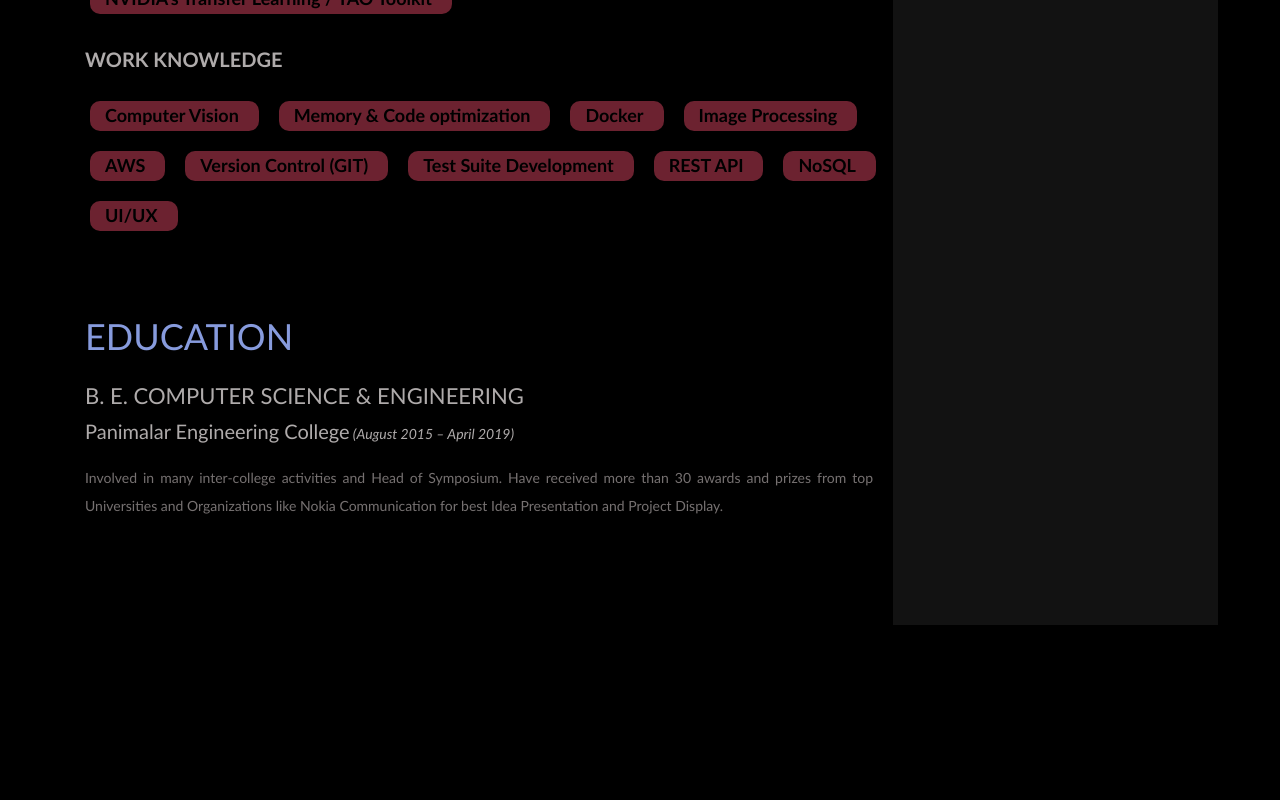
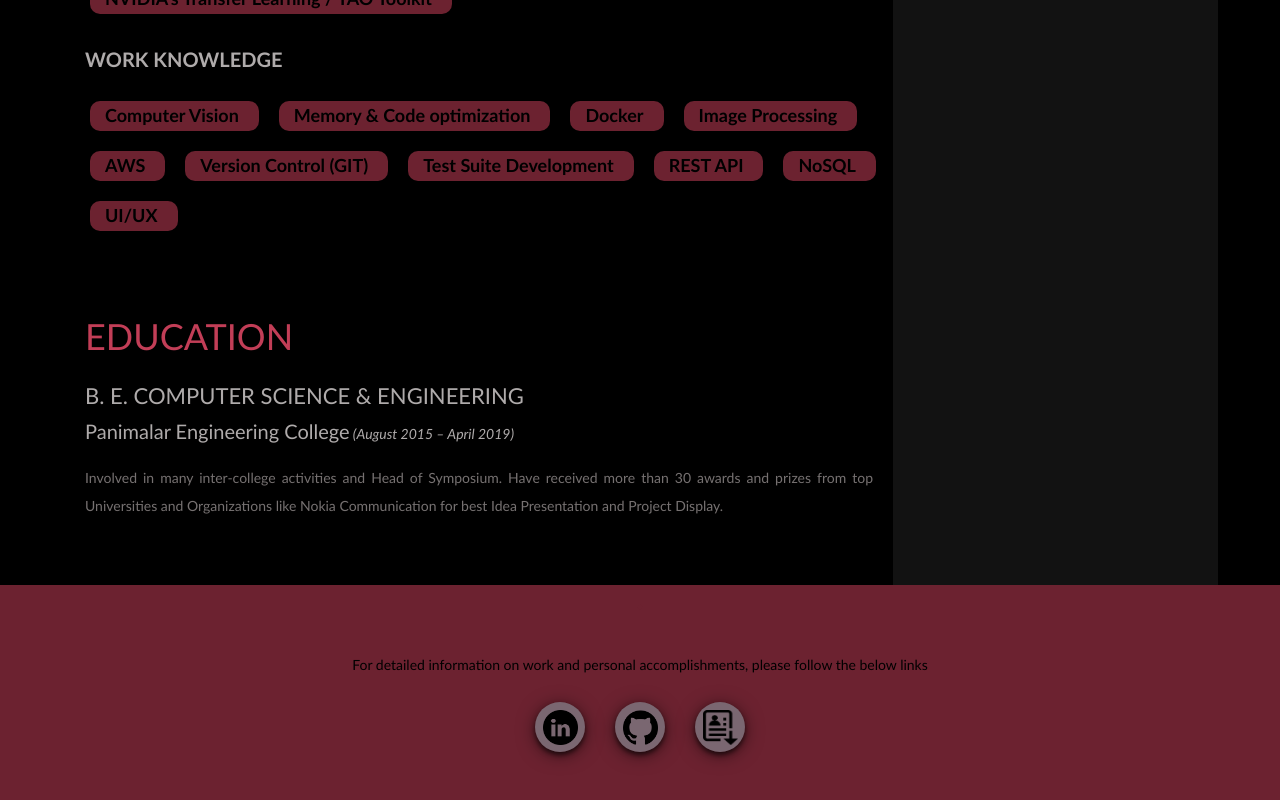
Before and after one commit to muthu-kumaravel/muthu-kumaravel.github.io, an Angular app: page / in a window 1280 px wide. Shown: the part 1485-2285 px from the top of the page. Before the commit the page ends 2110 px from the top, so only its background shows below. Built offline with nearby package versions, Linux system fonts and the light colour scheme.

Commit message:
ADD: Links to necessary webpages

```diff
--- a/src/app/app.component.html
+++ b/src/app/app.component.html
@@ -67,7 +67,6 @@
     <div class = small-box-div><p class = p-box><b>PyTorch</b></p></div>
     <div class = small-box-div><p class = p-box><b>NVIDIA’s Transfer Learning / TAO Toolkit</b></p></div>
 
-
     <p class = "p-about-heading-2 clearfix">.</p>
     <p class = p-tech-heading-2><b>WORK KNOWLEDGE</b></p>
     <div class = small-box-div><p class = p-box><b>Computer Vision</b></p></div>
@@ -88,10 +87,12 @@
     <p class = p-exp-content>Involved in many inter-college activities and Head of Symposium. Have received more than 30 awards and prizes from top Universities and Organizations like Nokia Communication for best Idea Presentation and Project Display.</p>
     <p class = "p-about-heading-2">.</p>
   </div>
-
 </div>
 
-<!-- <p class = p-about-content>For detailed information on work and personal accomplishments, please follow the below links,</p>
+<!-- Footer Section -->
+<div class = footer-div>
+  <p class = "p-about-heading-footer">.</p>
+  <p class = p-footer>For detailed information on work and personal accomplishments, please follow the below links</p>
   <div class="card-container">
     <a class="circle-link" title="LinkedIn" href="https://www.linkedin.com/in/muthukumaravel/" target="_blank" rel="noopener">
       <img class="social-link" src="../assets/LinkedIn.png" alt="Github">
@@ -102,6 +103,7 @@
     <a class="circle-link" title="Resume" href="https://github.com/muthu-kumaravel/" target="_blank" rel="noopener">
       <img class="social-link" src="../assets/resume.png" alt="Github">
     </a>
-    </div> -->
+  </div>
+</div>
 
 <router-outlet></router-outlet>
--- a/src/app/app.component.scss
+++ b/src/app/app.component.scss
@@ -81,7 +81,7 @@ i {
 
 .p-edu-heading
 {
-  color: rgb(135, 155, 221);
+  color: rgb(194, 62, 87);
 }
 
 .p-edu-heading-1
@@ -112,12 +112,13 @@ i {
 
 .p-tec-heading
 {
-  color: rgb(133, 215, 225);
+  color: rgb(194, 62, 87);
   margin-bottom: 40px;
 }
 
 .full-div {
   width : 100%;
+  height: fit-content;
 }
 
 .top-div {
@@ -148,6 +149,28 @@ i {
   font-size: 18px;
   line-height: 28px;
   color: black;
+}
+
+// SOCIAL LINKS
+.footer-div
+{
+  background: rgba(108, 34, 48);
+}
+
+.p-footer
+{
+  color: black;
+  margin-top: 50px;
+  text-align: center;
+}
+
+.p-about-heading-footer
+{
+  margin-left: 20px;
+  margin-right: 20px;
+  font-size: 36px;
+  text-align: center;
+  color: rgba(108, 34, 48);;
 }
 
 @media screen and (min-width: 1000px)
@@ -218,6 +241,14 @@ i {
       left: calc(75px + 50px + 60%);
       background: rgb(18, 18, 18);
     }
+
+    .footer-div
+    {
+      position: absolute;
+      top: 2150px;
+      height: 250px;
+      width: 100%;
+    }
   }
   // BETWEEN 1200px - INFINITY
   @media screen and (min-width: 1200px)
@@ -230,6 +261,14 @@ i {
       left: calc(75px + 50px + 60%);
       background: rgb(18, 18, 18);
     }
+
+    .footer-div
+    {
+      position: absolute;
+      top: 2070px;
+      height: 250px;
+      width: 100%;
+    }
   }
   @media screen and (min-width: 1649px)
   {
@@ -237,12 +276,43 @@ i {
     {
       height: 1920px;
     }
+
+    .footer-div
+    {
+      position: absolute;
+      top: 1920px;
+      height: 250px;
+      width: 100%;
+    }
   }
   @media screen and (min-width: 1800px)
   {
     .about-div
     {
       height: 1770px;
+    }
+
+    .footer-div
+    {
+      top: 0px;
+      position: fixed;
+      height: 100%;
+      width: calc(40% - 450px);
+      left: calc(400px + 50px + 60%);
+      background-color: rgb(0, 0, 0);
+      z-index:-1;
+      justify-content: center;
+    }
+
+    .p-footer
+    {
+      margin-top: 100%;
+      color: rgb(175, 171, 171);
+    }
+
+    .p-about-heading-footer
+    {
+      color: rgb(0, 0, 0);
     }
   }
 
@@ -599,4 +669,40 @@ i {
     font-size: 36px;
   }
 
+  .footer-div
+  {
+    height: 250px;
+    width: 100%;
+  }
+
 }
+
+.card-container {
+  display: flex;
+  flex-wrap: wrap;
+  justify-content: center;
+}
+
+.circle-link {
+  background-color: #859fa58e;
+  display: flex;
+  justify-content: center;
+  align-items: center;
+  cursor: pointer;
+  transition: 1s ease-out;
+  height: 50px;
+  width: 50px;
+  margin: 15px;
+  margin-bottom: 50px;
+  border: 0px;
+  border-radius: 50px;
+  box-shadow: 0 3px 18px rgba(0, 0, 0, 0.507), 0 3px 5px rgba(0, 0, 0, 0.603);
+}
+
+.social-link {
+  display: flex;
+  justify-content: center;
+  align-items: center;
+  height: 35px;
+  width: 35px;
+}
```
Also changed, not shown: 3 other files (tests, documents, lock files or other folders). Lines whose indentation alone changed are shown as unchanged.
